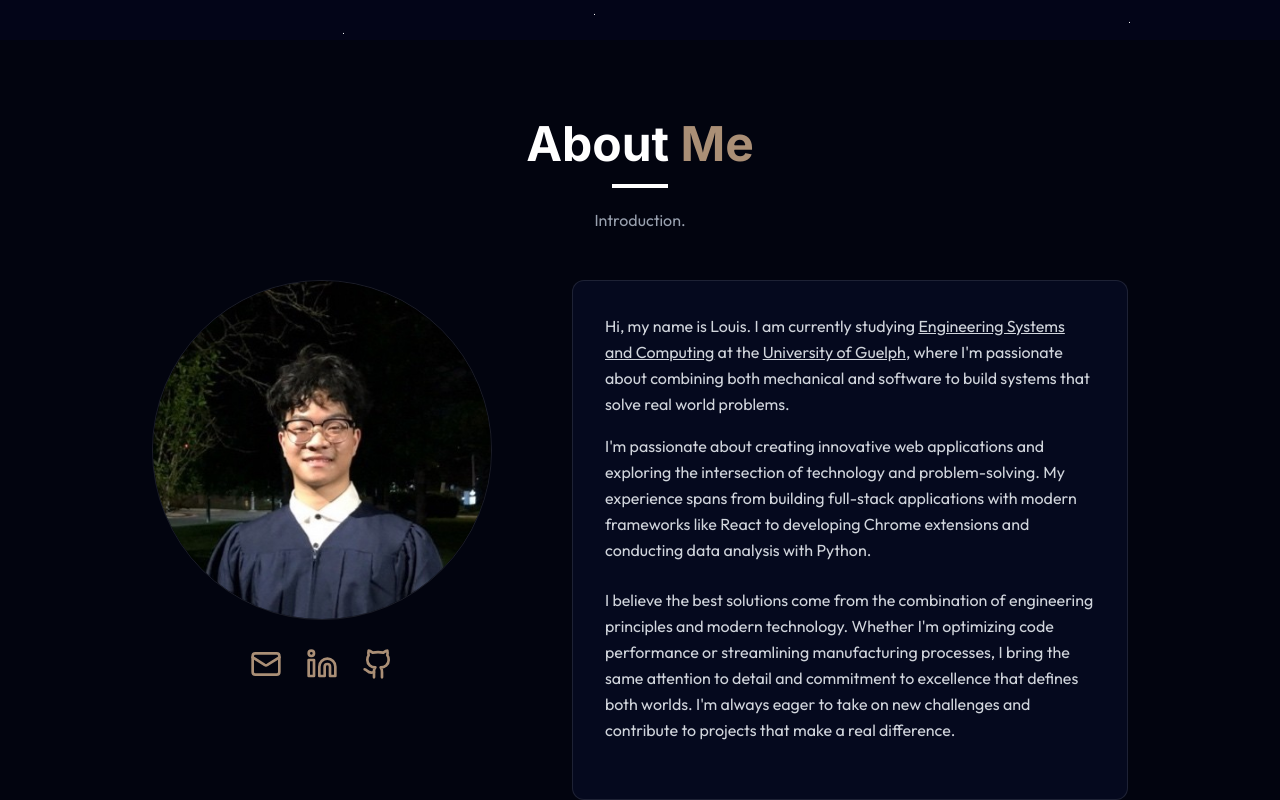
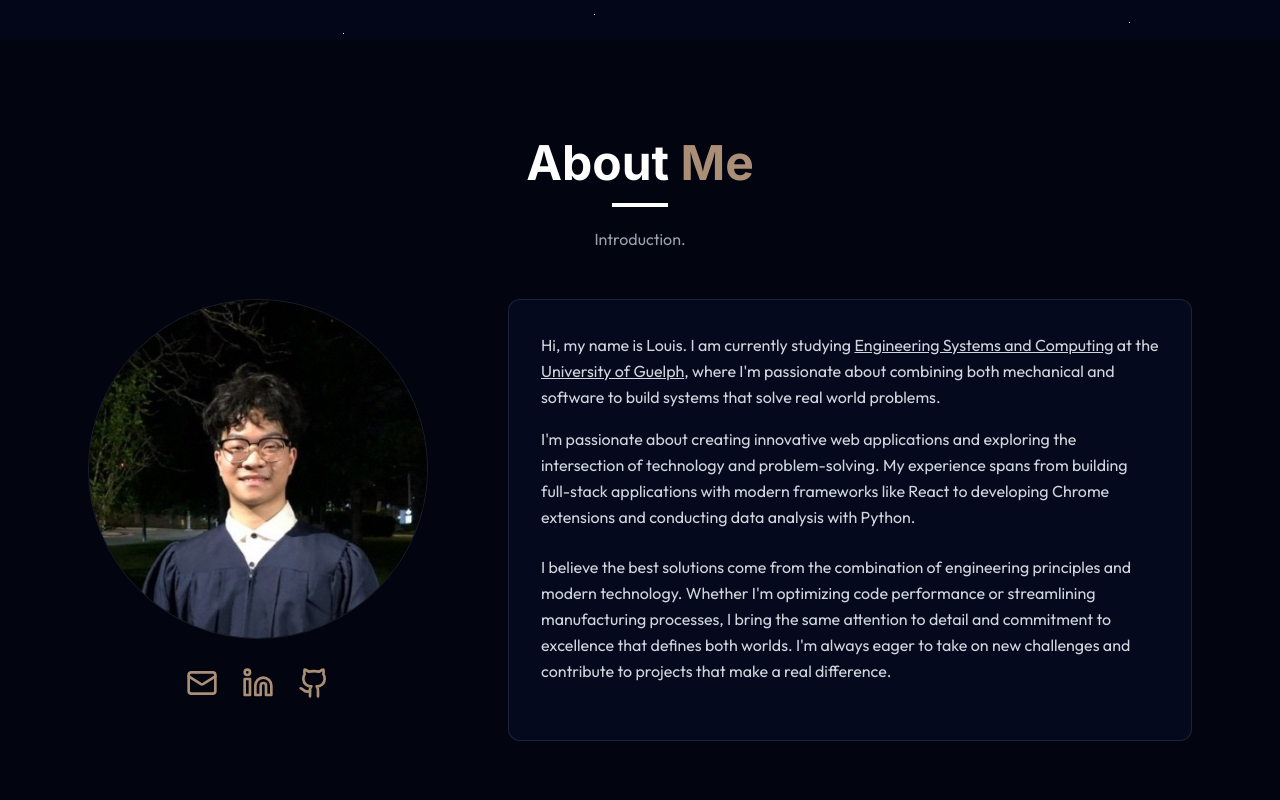
Before and after one commit to louisnguyenn/Louis-Personal-Portfolio, a React (Vite) app: page / in a window 1280 px wide. Shown: the part 760-1560 px from the top of the page. Built offline with nearby package versions, Linux system fonts and the light colour scheme.

Commit message:
width adjustment

```diff
--- a/src/components/sections/About.jsx
+++ b/src/components/sections/About.jsx
@@ -5,7 +5,7 @@
 export const About = () => {
   return (
     <section id="about" className="min-h-screen flex items-center justify-center py-20 bg-[#02040F]">
-      <div className="max-w-5xl mx-auto px-6">
+      <div className="max-w-6xl mx-auto px-6">
         <ScrollReveal direction="up" distance={50} duration={0.8}>
           <h2 className="text-5xl font-bold mb-4 text-white text-center">About <span className="text-[#AA8F76]">Me</span></h2>
           <hr className="h-1 w-14 m-auto bg-white border-0" />
```
